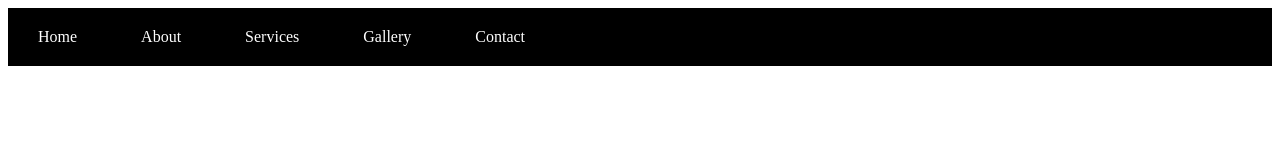
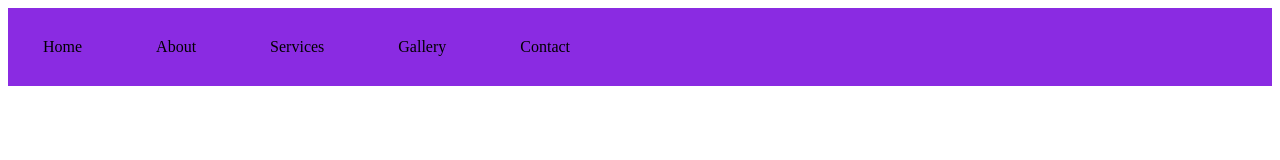
Before and after one commit to MH-SHUVO20/Midterm-Lab-Task, a plain HTML site: page css/Task 3/Navigation Bar.html in a window 1280 px wide. Drawn offline with Linux system fonts and the light colour scheme.

Commit message:
change in design

```diff
--- a/css/Task 3/Navigation Bar.html
+++ b/css/Task 3/Navigation Bar.html
@@ -1,25 +1,8 @@
 <!DOCTYPE html>
 <html>
 <head>
-    <style>
-        nav {
-            background-color: black;
-            width: 100%;
-            display: block;
-            padding: 10px 0;
-        }
-        nav a {
-            display: inline-block;
-            padding: 10px 20px;
-            margin: 0 10px;
-            text-decoration: none;
-            color: white;
-        }
-        nav a:hover {
-            background-color: gray;
-            color: yellow;
-        }
-    </style>
+    <title>Navigation Bar</title>
+    <link rel="stylesheet"  href="style.css">
 </head>
 <body>
 
--- /dev/null
+++ b/css/Task 3/style.css
@@ -0,0 +1,22 @@
+
+        nav {
+            background-color: blueviolet;
+            width: 100%;
+            display: block;
+            padding: 15px 0;
+        }
+        nav a {
+            display: inline-block;
+            padding: 15px 25px;
+            margin: 0 10px;
+            text-decoration: none;
+            color: black;
+        }
+        nav a:hover {
+            background-color: rgb(244, 240, 44);
+            color: rgb(46, 92, 54);
+        }
+        nav a.active {
+            background-color: rgb(182, 72, 158);
+            color: black;
+        }
```
